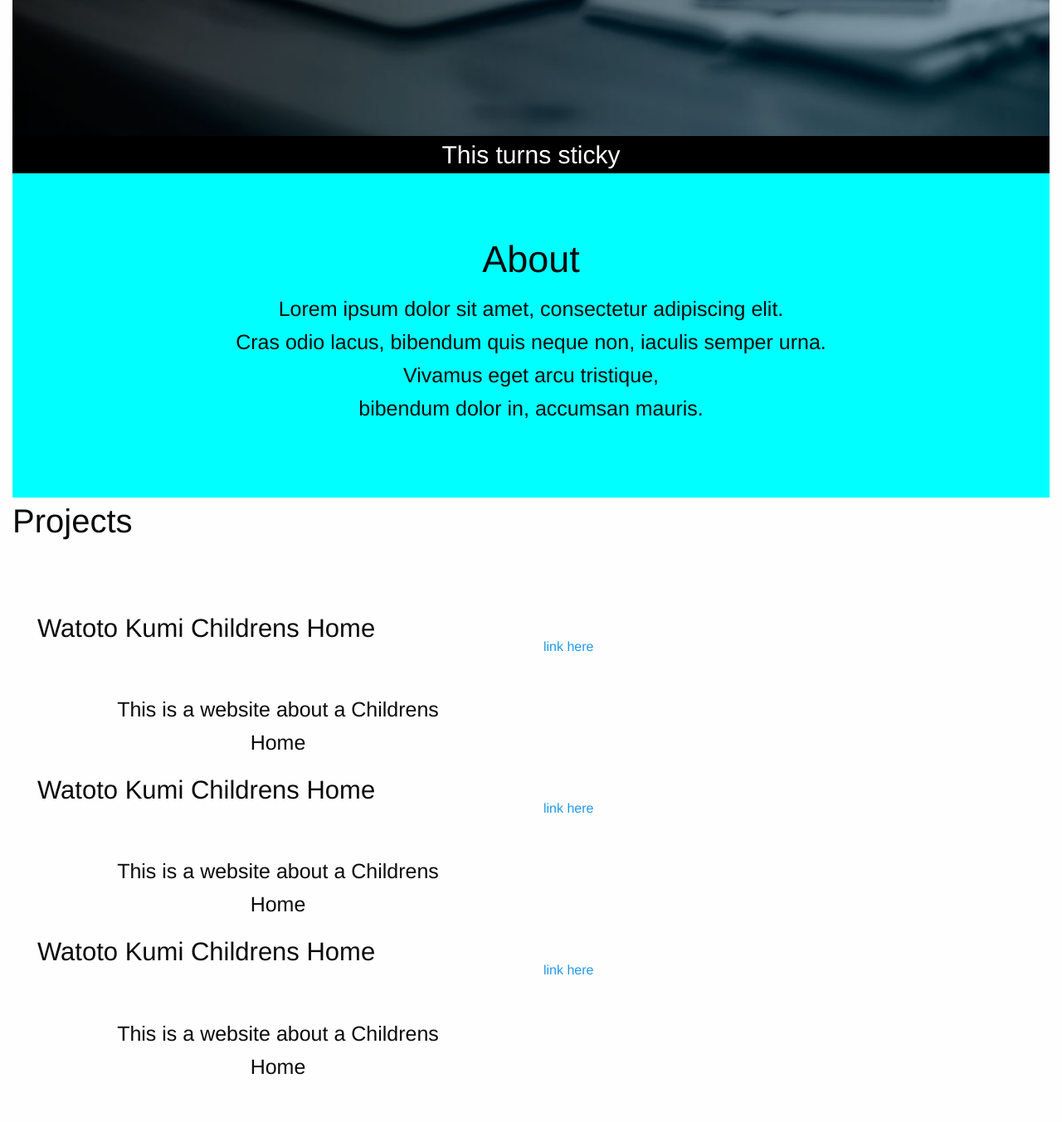
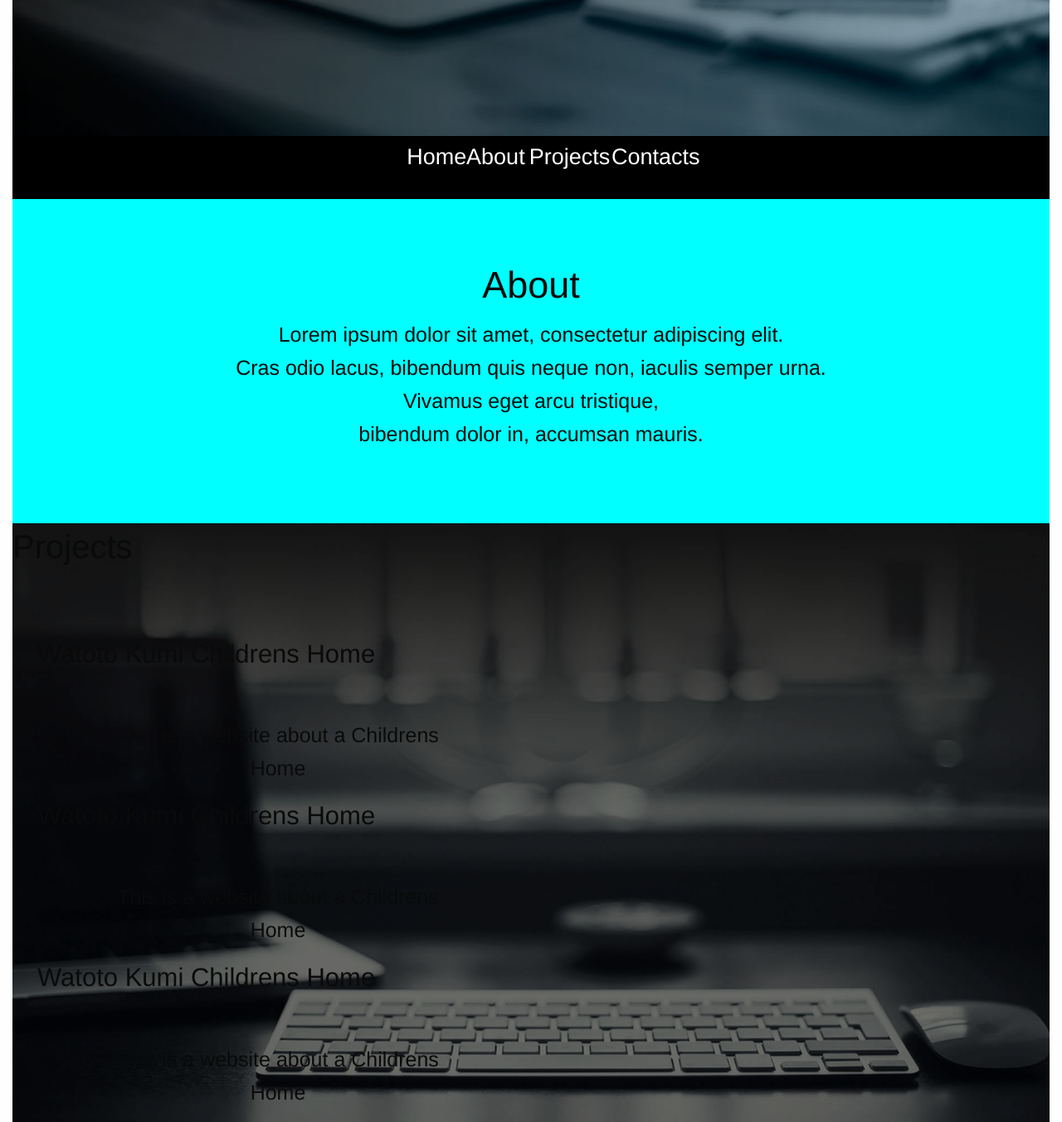
Before and after one commit to AndrewKahora/Andrew_website, a PHP site: page / in a window 1280 px wide. Shown: the part 545-1898 px from the top of the page at 83% size. Before the commit the page ends 1841 px from the top, so only its background shows below. Run offline with PHP 8.4, Linux system fonts and the light colour scheme.

Commit message:
adding images to projects

```diff
--- a/css/app.css
+++ b/css/app.css
@@ -17,8 +17,12 @@ html * {
 .cd-fixed-bg.cd-bg-1 {
   background-image: url("../images/bp_background1.jpg");
 }
-.cd-scrolling-bg{
+.cd-fixed-bg.cd-bg-1 {
     min-height: 100%;
+}
+.cd-fixed-bg.cd-bg-2 {
+  background-image: url("../images/backg2.jpg");
+  min-height: 100%;
 }
 div.transbox {
   margin: 30px;
@@ -81,3 +85,114 @@ p{
 #about{
     background-color: aqua;
 }
+h3{
+
+}
+ul{
+    text-align: right;
+    display: inline-block;
+}
+li{
+    text-decoration: none;
+    display: block;
+    float: left;
+    position: relative;
+/*    width: 12.5%;*/
+}
+li a{
+    margin-left: 19%;
+    color:#fff;
+    font-size: 90%;
+}
+.hovereffect {
+  width: 100%;
+  height: 100%;
+  float: left;
+  overflow: hidden;
+  position: relative;
+  text-align: center;
+  cursor: default;
+}
+
+.hovereffect .overlay {
+  width: 100%;
+  height: 100%;
+  position: absolute;
+  overflow: hidden;
+  left: 0;
+  background-color: rgba(255, 255, 255, 0.7);
+  top: -200px;
+  opacity: 0;
+  filter: alpha(opacity=0);
+  -webkit-transition: all 0.1s ease-out 0.5s;
+  transition: all 0.1s ease-out 0.5s;
+}
+
+.hovereffect:hover .overlay {
+  opacity: 1;
+  filter: alpha(opacity=100);
+  top: 0px;
+  -webkit-transition-delay: 0s;
+  transition-delay: 0s;
+}
+
+.hovereffect img {
+  display: block;
+  position: relative;
+}
+
+.hovereffect h2 {
+  text-transform: uppercase;
+  color: #fff;
+  text-align: center;
+  position: relative;
+  font-size: 17px;
+  padding: 10px;
+  background: rgba(0, 0, 0, 0.6);
+  -webkit-transform: translateY(-200px);
+  -ms-transform: translateY(-200px);
+  transform: translateY(-200px);
+  -webkit-transition: all ease-in-out 0.1s;
+  transition: all ease-in-out 0.1s;
+  -webkit-transition-delay: 0.3s;
+  transition-delay: 0.3s;
+}
+
+.hovereffect:hover h2 {
+  -webkit-transform: translateY(0px);
+  -ms-transform: translateY(0px);
+  transform: translateY(0px);
+  -webkit-transition-delay: 0.3s;
+  transition-delay: 0.3s;
+}
+
+.hovereffect a.info {
+  display: inline-block;
+  text-decoration: none;
+  padding: 7px 14px;
+  text-transform: uppercase;
+  margin: 50px 0 0 0;
+  background-color: transparent;
+  -webkit-transform: translateY(-200px);
+  -ms-transform: translateY(-200px);
+  transform: translateY(-200px);
+  color: #000;
+  border: 1px solid #000;
+  -webkit-transition: all ease-in-out 0.3s;
+  transition: all ease-in-out 0.3s;
+}
+
+.hovereffect a.info:hover {
+  box-shadow: 0 0 5px #fff;
+}
+
+.hovereffect:hover a.info {
+  -webkit-transform: translateY(0px);
+  -ms-transform: translateY(0px);
+  transform: translateY(0px);
+  box-shadow: 0 0 5px #000;
+  color: #000;
+  border: 1px solid #000;
+  -webkit-transition-delay: 0.3s;
+  transition-delay: 0.3s;
+}
--- a/index.html
+++ b/index.html
@@ -41,7 +41,12 @@
 
           <div id="content-anchor"></div>
           <div id="sticky-phantom">This turns sticky</div>
-          <div id="sticky">This turns sticky</div>
+          <div id="sticky"> <ul>
+                  <li> <a href="#">Home</a></li>
+                  <li><a href="#">About</a></li>
+                  <li><a href="#">Projects</a></li>
+                  <li><a href="#">Contacts</a></li>
+              </ul></div>
 
              <!--about-->
 
@@ -63,6 +68,7 @@
           </div>
 
               <!-- projects-->
+          <div class="cd-fixed-bg cd-bg-2">
               <div class="row">
                   <div class="large-12 columns">
                       <h2>Projects</h2>
@@ -142,6 +148,7 @@
 
                        </div>
                       </div>
+              </div>
 
           </div>
 
```
Also changed, not shown: images/Screenshot from 2016-10-15 12-48-37.png (added), images/rsz_watoto1.png (added), images/watoto1.png (deleted).
